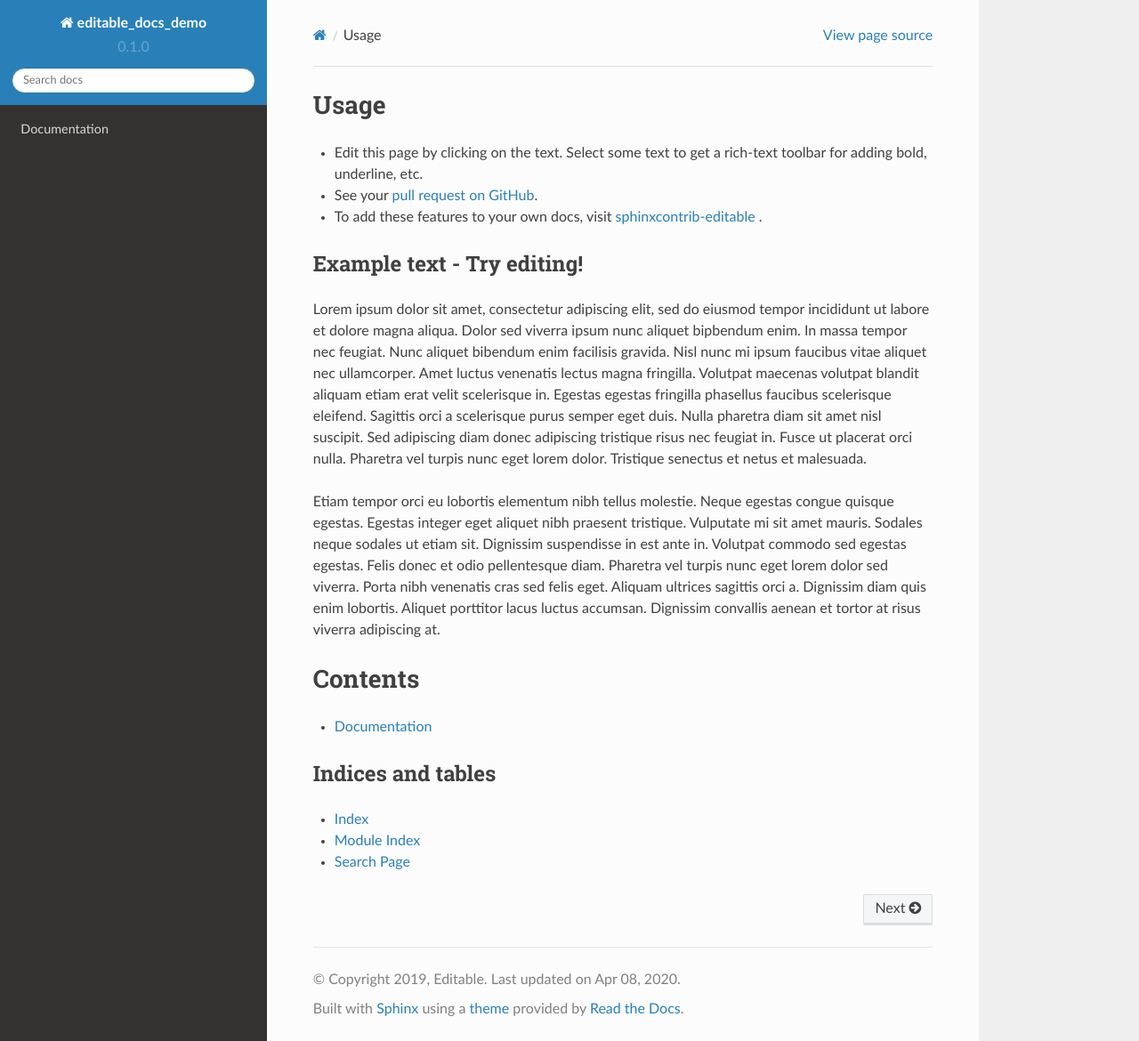
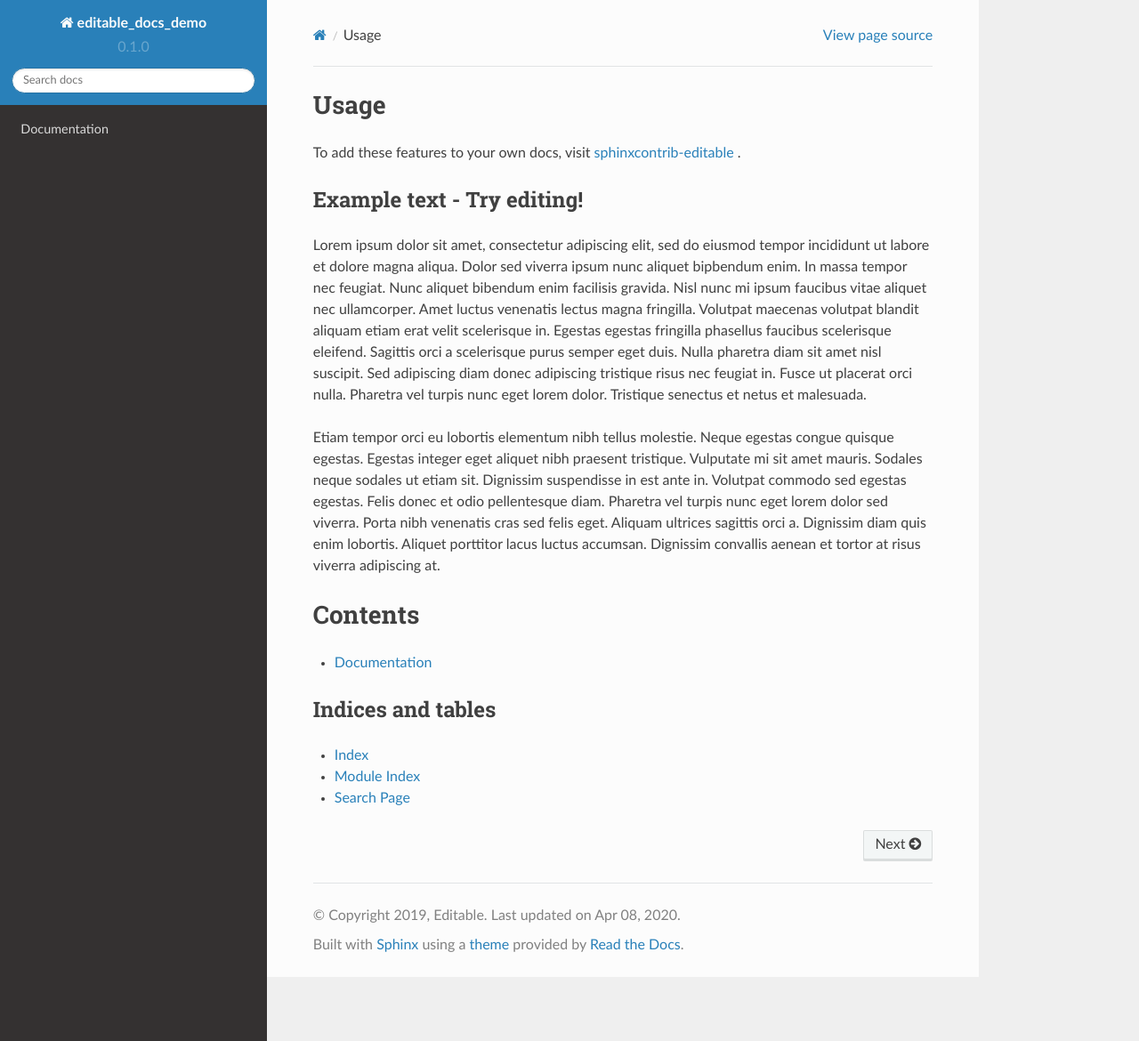
Before and after one commit to interdoc-edit-bot/editable-docs-demo, a Sphinx documentation site: the page built from docs/index.rst, in a window 1280 px wide and 1170 px high. Shown: the whole window at 89% size. Built offline with Sphinx 7.4.7 and the Read the Docs theme 2.0.0, drawn with Linux system fonts in a browser that asks for light colours.

Commit message:
Interactive edit

```diff
--- a/docs/index.rst
+++ b/docs/index.rst
@@ -2,11 +2,10 @@
 Usage
 =====
 
-* Edit this page by clicking on the text. Select some text to get a rich-text toolbar for
-  adding bold, underline, etc.
-* See your `pull request on GitHub
-  <https://github.com/orange-aardvark/editable-docs-demo/pulls>`__.
-* To add these features to your own docs, visit `sphinxcontrib-editable <https://github.com/metatooling/sphinxcontrib-editable>`__ .
+To add these features to your own docs, visit
+`sphinxcontrib-editable <https://github.com/metatooling/sphinxcontrib-editable>`__
+.
+
 
 
 Example text - Try editing!
```
